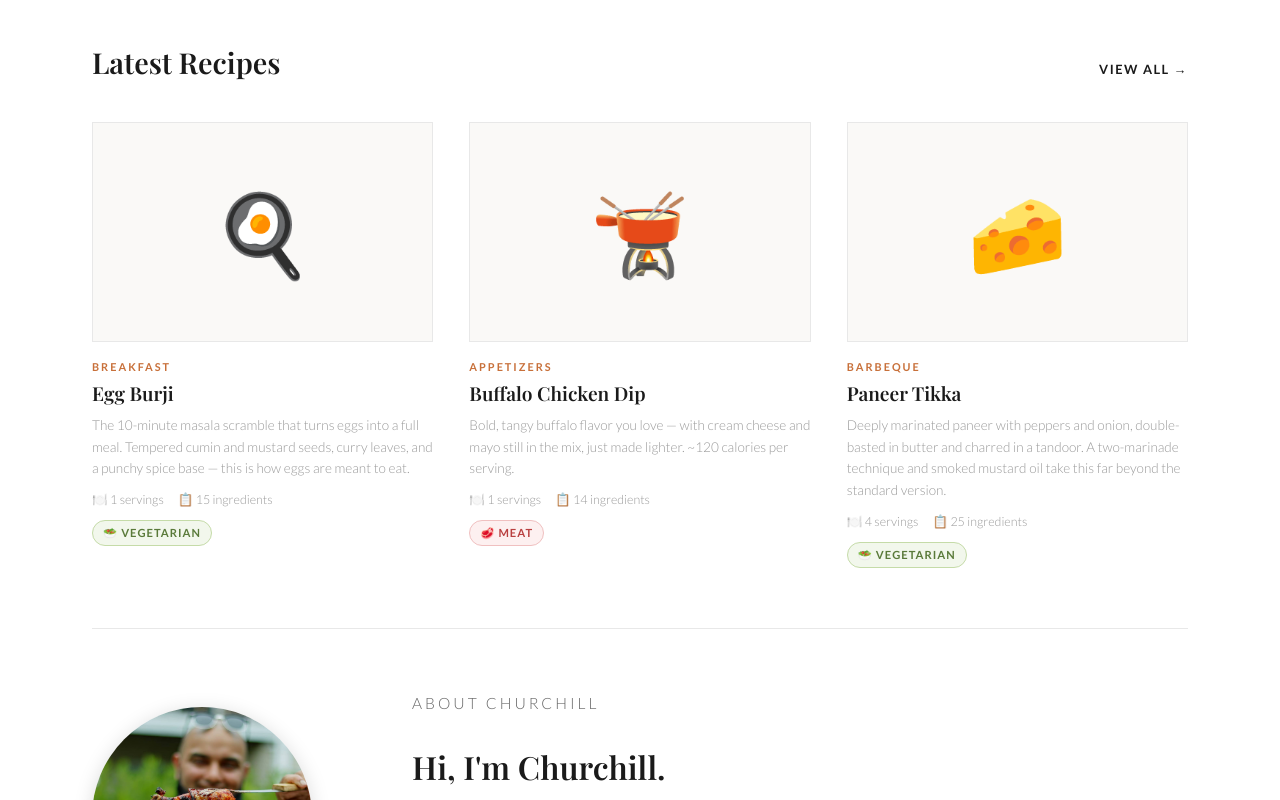
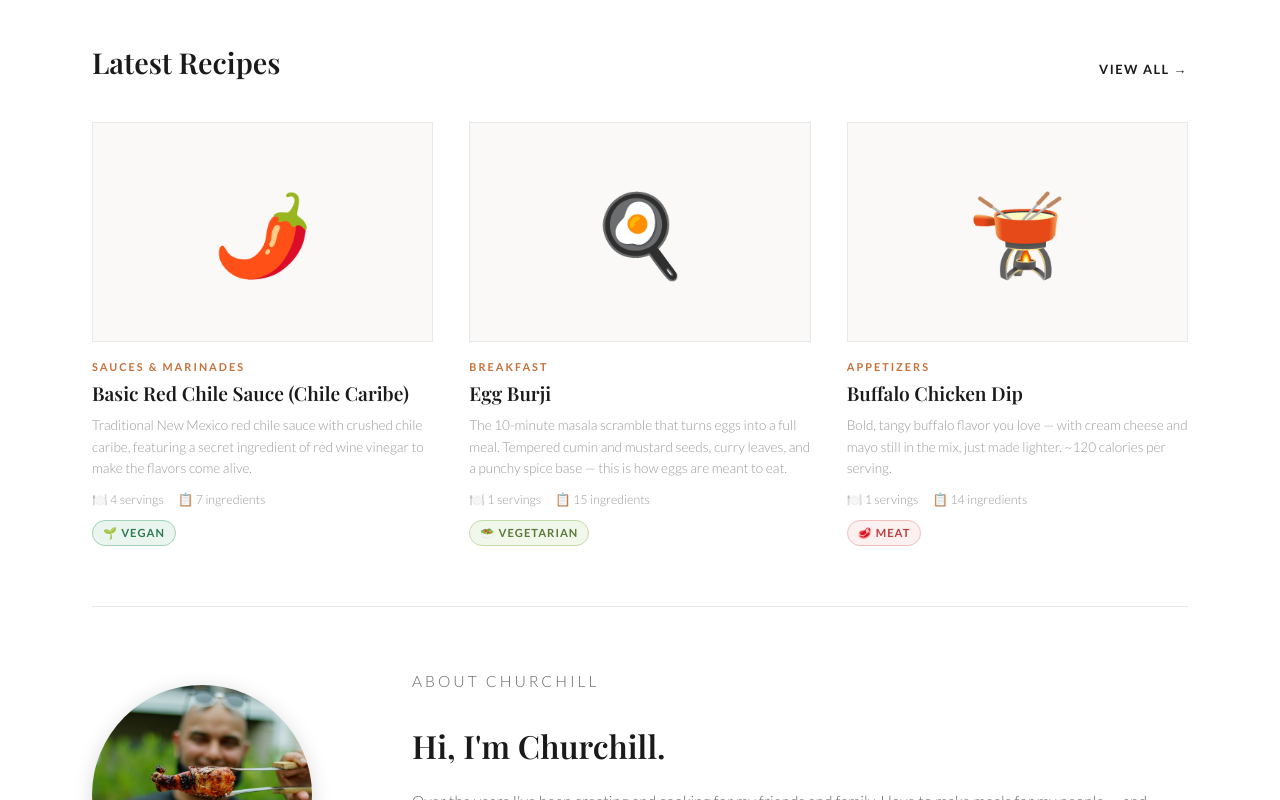
Before and after one commit to churchillpatel-eng/Churchscookout, a Next.js app in the folder web/: page / in a window 1280 px wide. Shown: the part 760-1560 px from the top of the page. Built offline with nearby package versions, Linux system fonts and the light colour scheme; a web font is replaced by a local one.

Commit message:
Add Basic Red Chile Sauce (Chile Caribe) recipe

```diff
--- /dev/null
+++ b/web/src/data/recipes/basic-red-chile-sauce.ts
@@ -0,0 +1,44 @@
+import type { Recipe } from "@/types";
+
+const recipe: Recipe = {
+  id: 6,
+  slug: "basic-red-chile-sauce",
+  dietary: "vegan",
+  title: "Basic Red Chile Sauce (Chile Caribe)",
+  description:
+    "Traditional New Mexico red chile sauce with crushed chile caribe, featuring a secret ingredient of red wine vinegar to make the flavors come alive.",
+  servings: 4,
+  category: "sauces",
+  emoji: "🌶️",
+  ingredients: [
+    { amount: "½ cup", item: "Crushed Red Chile (Chile Caribe)" },
+    { amount: "2 cloves", item: "Garlic" },
+    { amount: "2 cups", item: "Water" },
+    { amount: "1 tsp", item: "Cumin" },
+    { amount: "2 tsp", item: "Oregano (Optional)" },
+    { amount: "1 dash", item: "Red Wine Vinegar" },
+    { amount: "", item: "Salt, To Taste" },
+  ],
+  steps: [
+    {
+      text: "Simmer the chile: Simmer the crushed red chile (chile caribe) and garlic in the water in a covered sauce pan.",
+      timer: null,
+    },
+    {
+      text: "Cool and blend: Let the mixture cool, then pour into a blender a little at a time. If the mixture is too hot it will blow the top off the blender! Blend until the mixture is thick and smooth. Add more water if necessary.",
+      timer: null,
+    },
+    {
+      text: "Add spices and simmer: Pour the blended mixture back into a sauce pan. Add the cumin, oregano (optional), salt to taste, and red wine vinegar. Simmer for 10 minutes.",
+      timer: "10 min",
+    },
+    {
+      text: "Serve or slow cook: Serve immediately as a sauce, or pour into a crockpot with your favorite meat and slow cook for a minimum of three hours for deeper flavor.",
+      timer: null,
+    },
+  ],
+  notes:
+    "The red wine vinegar is the secret ingredient—it makes the flavor come alive!\n\nThis sauce can be frozen and used later.\n\nRecipe from El Potrero Trading Post, Chimayo, NM.",
+};
+
+export default recipe;
--- a/web/src/data/recipes/index.ts
+++ b/web/src/data/recipes/index.ts
@@ -4,6 +4,7 @@ import tandooriMarinade from "./tandoori-marinade";
 import paneerTikka from "./paneer-tikka";
 import buffaloChickenDip from "./buffalo-chicken-dip";
 import eggBurji from "./egg-burji";
+import basicRedChileSauce from "./basic-red-chile-sauce";
 
 // ── Recipe Data ──────────────────────────────────────────────────────
 // The source of truth for all published recipes. Each recipe lives in its
@@ -28,4 +29,5 @@ export const RECIPES: Recipe[] = [
   paneerTikka,
   buffaloChickenDip,
   eggBurji,
+  basicRedChileSauce,
 ];
```
